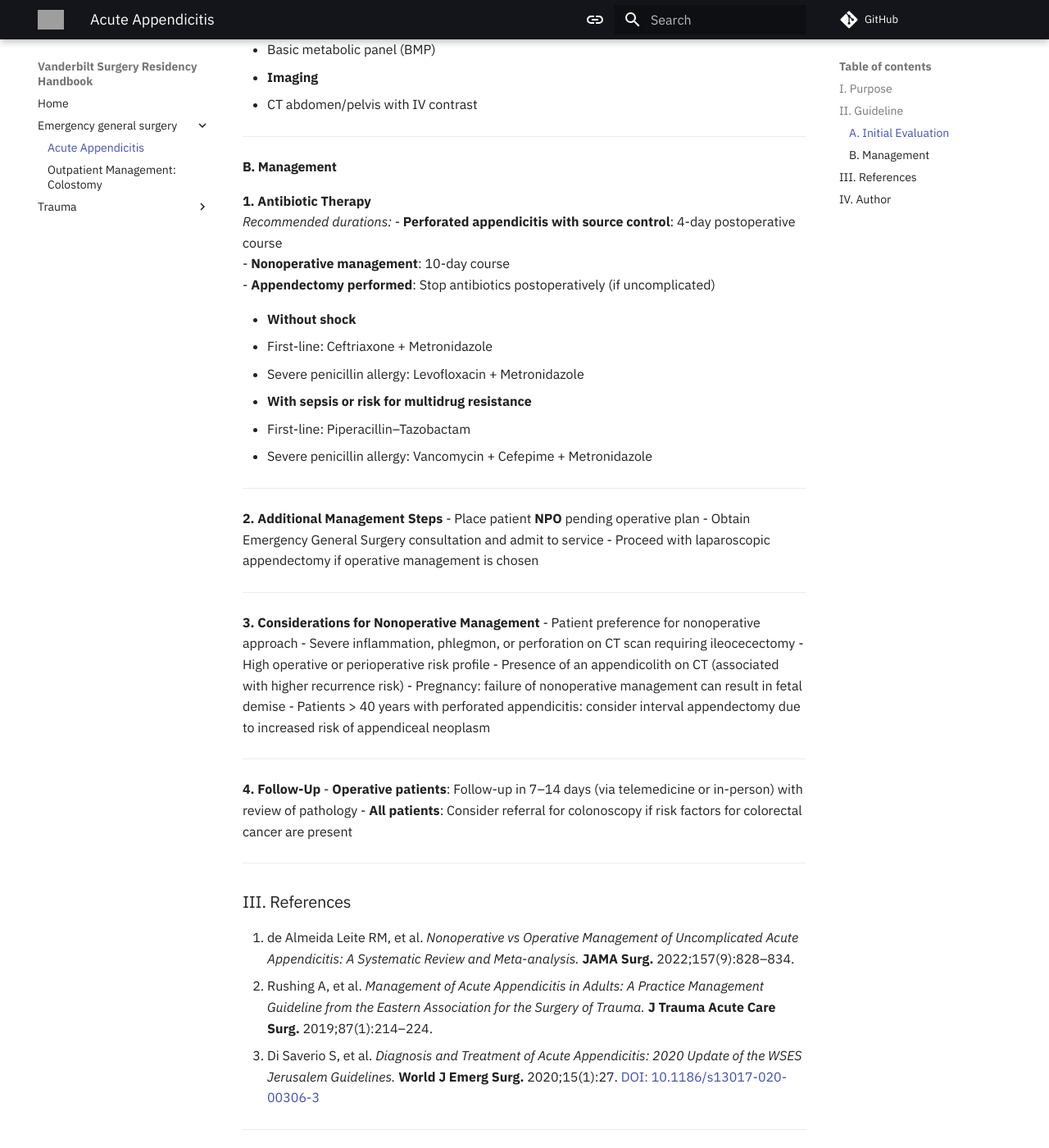
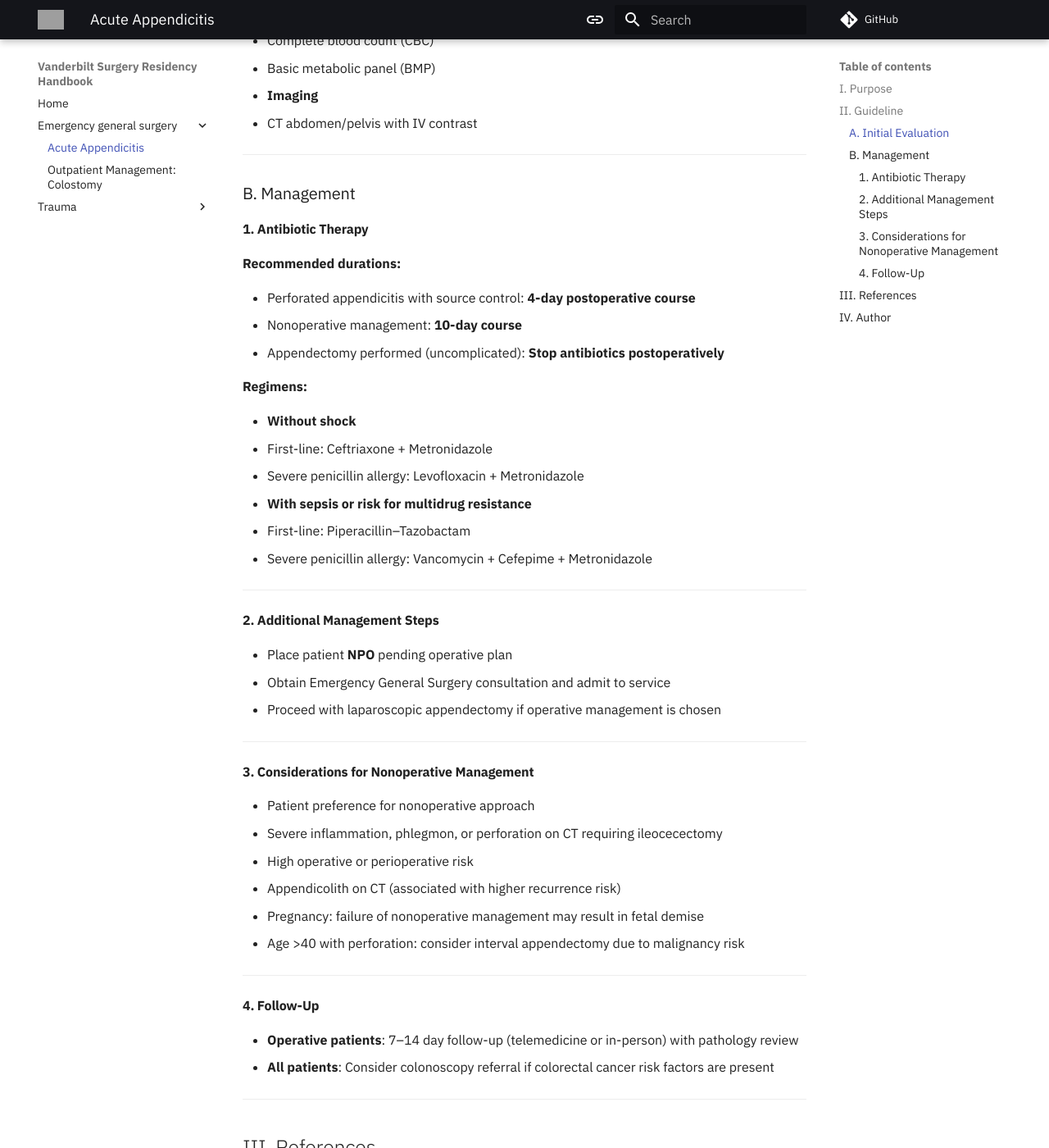
Before and after one commit to bilalmirza96/UOAGeneralSurgery, an MkDocs documentation site: the page built from docs/emergency-general-surgery/Acute Appendicitis.md, in a window 1280 px wide and 1400 px high, scrolled down 467 px. Shown: the whole window at 82% size. Built offline with MkDocs 1.6.1 and Material for MkDocs 9.7.7, drawn with Linux system fonts in a browser that asks for light colours; comment, search, counter and statistics services are not loaded; grey boxes are pictures that could not be loaded.

Commit message:
Update Acute Appendicitis.md

```diff
--- a/docs/emergency-general-surgery/Acute Appendicitis.md
+++ b/docs/emergency-general-surgery/Acute Appendicitis.md
@@ -1,28 +1,34 @@
 # Acute Appendicitis
 
-### I. Purpose
+## I. Purpose
 Acute appendicitis is one of the most common reasons for presentation to the Emergency General Surgery service. This document outlines the management considerations for patients presenting with acute appendicitis.
 
 ---
 
-### II. Guideline
+## II. Guideline
 
-#### A. Initial Evaluation
+### A. Initial Evaluation
+
 - **Laboratory tests**
   - Complete blood count (CBC)
   - Basic metabolic panel (BMP)
+
 - **Imaging**
   - CT abdomen/pelvis with IV contrast
 
 ---
 
-#### B. Management
+### B. Management
 
-**1. Antibiotic Therapy**
-_Recommended durations:_
-- **Perforated appendicitis with source control**: 4-day postoperative course
-- **Nonoperative management**: 10-day course
-- **Appendectomy performed**: Stop antibiotics postoperatively (if uncomplicated)
+#### 1. Antibiotic Therapy
+
+**Recommended durations:**
+
+- Perforated appendicitis with source control: **4-day postoperative course**
+- Nonoperative management: **10-day course**
+- Appendectomy performed (uncomplicated): **Stop antibiotics postoperatively**
+
+**Regimens:**
 
 - **Without shock**
   - First-line: Ceftriaxone + Metronidazole
@@ -34,38 +40,43 @@ _Recommended durations:_
 
 ---
 
-**2. Additional Management Steps**
+#### 2. Additional Management Steps
+
 - Place patient **NPO** pending operative plan
 - Obtain Emergency General Surgery consultation and admit to service
 - Proceed with laparoscopic appendectomy if operative management is chosen
 
 ---
 
-**3. Considerations for Nonoperative Management**
+#### 3. Considerations for Nonoperative Management
+
 - Patient preference for nonoperative approach
-- Severe inflammation, phlegmon, or perforation on CT scan requiring ileocecectomy
-- High operative or perioperative risk profile
-- Presence of an appendicolith on CT (associated with higher recurrence risk)
-- Pregnancy: failure of nonoperative management can result in fetal demise
-- Patients > 40 years with perforated appendicitis: consider interval appendectomy due to increased risk of appendiceal neoplasm
+- Severe inflammation, phlegmon, or perforation on CT requiring ileocecectomy
+- High operative or perioperative risk
+- Appendicolith on CT (associated with higher recurrence risk)
+- Pregnancy: failure of nonoperative management may result in fetal demise
+- Age >40 with perforation: consider interval appendectomy due to malignancy risk
 
 ---
 
-**4. Follow-Up**
-- **Operative patients**: Follow-up in 7–14 days (via telemedicine or in-person) with review of pathology
-- **All patients**: Consider referral for colonoscopy if risk factors for colorectal cancer are present
+#### 4. Follow-Up
+
+- **Operative patients**: 7–14 day follow-up (telemedicine or in-person) with pathology review
+- **All patients**: Consider colonoscopy referral if colorectal cancer risk factors are present
 
 ---
 
-### III. References
+## III. References
 
 1. de Almeida Leite RM, et al. _Nonoperative vs Operative Management of Uncomplicated Acute Appendicitis: A Systematic Review and Meta-analysis._ **JAMA Surg.** 2022;157(9):828–834.
+
 2. Rushing A, et al. _Management of Acute Appendicitis in Adults: A Practice Management Guideline from the Eastern Association for the Surgery of Trauma._ **J Trauma Acute Care Surg.** 2019;87(1):214–224.
+
 3. Di Saverio S, et al. _Diagnosis and Treatment of Acute Appendicitis: 2020 Update of the WSES Jerusalem Guidelines._ **World J Emerg Surg.** 2020;15(1):27. [DOI: 10.1186/s13017-020-00306-3](https://doi.org/10.1186/s13017-020-00306-3)
 
 ---
 
-### IV. Author
+## IV. Author
 
 **Michael C. Smith, MD**
 *December 18, 2023*
```
